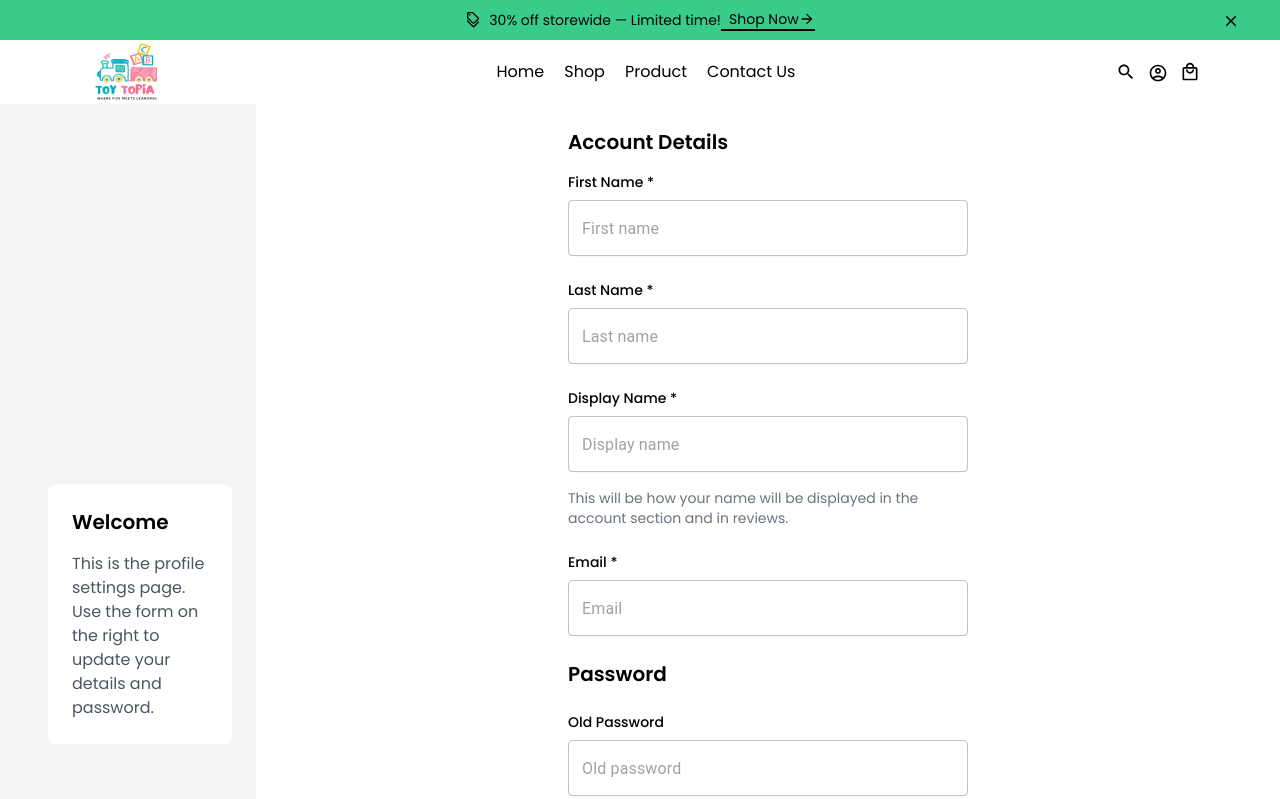
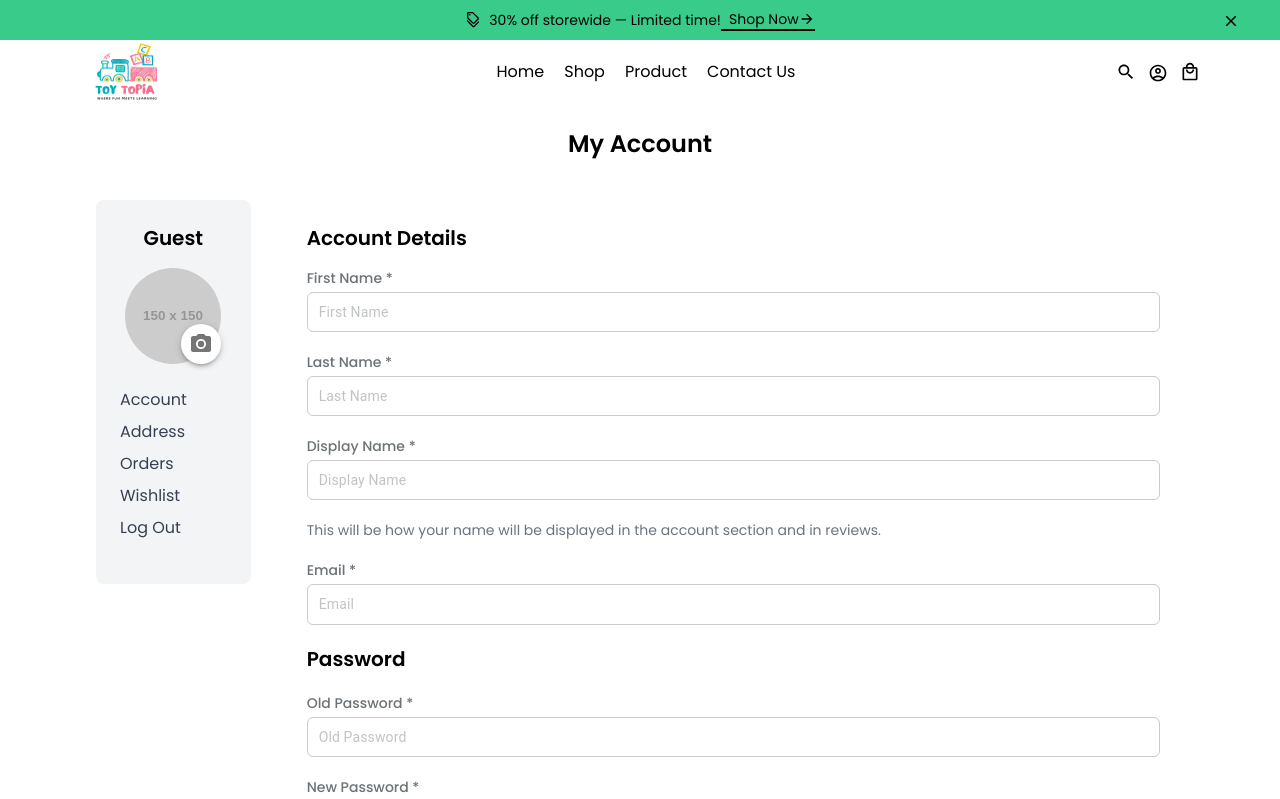
Before and after one commit to OsaVS/toytopia-frontend, a React (Vite) app: page /profile in a window 1280 px wide. Shown: the top 799 px of the page. Built offline with nearby package versions, Linux system fonts and the light colour scheme; sample sign-in values are in the browser's storage.

Commit message:
create account page

```diff
--- /dev/null
+++ b/src/components/MobileProfileMenu.tsx
@@ -0,0 +1,114 @@
+import React, { useState } from "react";
+import { Avatar, IconButton } from "@mui/material";
+import CameraAltIcon from "@mui/icons-material/CameraAlt";
+import ArrowDropDownIcon from "@mui/icons-material/ArrowDropDown";
+import ArrowDropUpIcon from "@mui/icons-material/ArrowDropUp";
+
+const MobileProfileMenu: React.FC<{
+  onChangeSection: (section: string) => void;
+  activeSection: string;
+  userName: string;
+}> = ({ onChangeSection, activeSection, userName }) => {
+  const [isMenuOpen, setIsMenuOpen] = useState(false);
+  const [profilePicture, setProfilePicture] = useState<string | null>(null);
+
+  const handleImageChange = (event: React.ChangeEvent<HTMLInputElement>) => {
+    const file = event.target.files?.[0];
+    if (file) {
+      const reader = new FileReader();
+      reader.onloadend = () => {
+        setProfilePicture(reader.result as string);
+      };
+      reader.readAsDataURL(file);
+    }
+  };
+
+  const handleSectionChange = (section: string) => {
+    onChangeSection(section);
+    setIsMenuOpen(false);
+  };
+
+  return (
+    <div className="w-full bg-white rounded-lg shadow-sm">
+      {/* Profile Section */}
+      <div className="p-4 border-b">
+        <div className="flex items-center space-x-4">
+          <div className="relative">
+            <Avatar
+              src={profilePicture || "https://via.placeholder.com/150"}
+              alt="Profile"
+              sx={{ width: 48, height: 48 }}
+            />
+            <label htmlFor="mobile-upload-photo">
+              <IconButton
+                component="span"
+                sx={{
+                  position: "absolute",
+                  bottom: 0,
+                  right: 0,
+                  bgcolor: "white",
+                  boxShadow: 3,
+                  transform: "translate(25%, 25%)",
+                  padding: 0.5,
+                }}
+              >
+                <CameraAltIcon fontSize="small" />
+              </IconButton>
+            </label>
+            <input
+              type="file"
+              id="mobile-upload-photo"
+              accept="image/*"
+              onChange={handleImageChange}
+              style={{ display: "none" }}
+            />
+          </div>
+          <div>
+            <h3 className="font-semibold">{userName}</h3>
+            <p className="text-sm text-gray-500">Account</p>
+          </div>
+        </div>
+      </div>
+
+      {/* Dropdown Menu Section */}
+      <div>
+        <div
+          className="flex items-center justify-between p-4 cursor-pointer"
+          onClick={() => setIsMenuOpen(!isMenuOpen)}
+        >
+          <span className="font-medium">
+            {activeSection === "LogOut" ? "Menu" : activeSection}
+          </span>
+          <IconButton>
+            {isMenuOpen ? <ArrowDropUpIcon /> : <ArrowDropDownIcon />}
+          </IconButton>
+        </div>
+
+        {isMenuOpen && (
+          <div className="bg-white">
+            <ul className="py-2">
+              {["Account", "Address", "Orders", "Wishlist", "LogOut"].map(
+                (section) => (
+                  <li key={section}>
+                    <button
+                      onClick={() => handleSectionChange(section)}
+                      className={`w-full px-6 py-3 text-left ${
+                        activeSection === section
+                          ? "bg-gray-100 font-medium"
+                          : "hover:bg-gray-50"
+                      }`}
+                    >
+                      {section === "LogOut" ? "Log Out" : section}
+                    </button>
+                  </li>
+                )
+              )}
+            </ul>
+          </div>
+        )}
+      </div>
+    </div>
+  );
+};
+
+export default MobileProfileMenu;
--- /dev/null
+++ b/src/components/ProfileField.tsx
@@ -0,0 +1,72 @@
+import React from "react";
+import { TextField } from "@mui/material";
+
+interface ProfileFieldProps {
+  label: string;
+  name: string;
+  type?: string;
+  value: string;
+  onChange: (event: React.ChangeEvent<HTMLInputElement>) => void;
+}
+
+const ProfileField: React.FC<ProfileFieldProps> = ({
+  label,
+  name,
+  type = "text",
+  value,
+  onChange,
+}) => {
+  return (
+    <div className="mb-3">
+      <label
+        htmlFor={name}
+        className="block text-sm font-medium mb-1"
+        style={{ color: "#6C7275" }}
+      >
+        {label} *
+      </label>
+      <TextField
+        fullWidth
+        id={name}
+        name={name}
+        placeholder={label}
+        variant="outlined"
+        type={type}
+        value={value}
+        onChange={onChange}
+        InputLabelProps={{
+          shrink: false,
+        }}
+        inputProps={{
+          "aria-label": label,
+          style: { color: "#6C7275" },
+        }}
+        sx={{
+          "& .MuiOutlinedInput-root": {
+            padding: "2px",
+            borderRadius: "6px",
+            fontSize: "14px",
+            // Remove explicit border here
+            "&:hover .MuiOutlinedInput-notchedOutline": {
+              borderColor: "#A5A5A5",
+            },
+            "&.Mui-focused .MuiOutlinedInput-notchedOutline": {
+              borderColor: "black",
+              borderWidth: "1px",
+            },
+          },
+          // Add default border styling to notchedOutline
+          "& .MuiOutlinedInput-notchedOutline": {
+            borderColor: "#CBCBCB", // Default border color
+          },
+          "& .MuiOutlinedInput-input": {
+            padding: "8px 10px",
+            color: "#6C7275",
+          },
+        }}
+      />
+    </div>
+  );
+};
+
+export default ProfileField;
--- /dev/null
+++ b/src/components/ProfileSideBar.tsx
@@ -0,0 +1,79 @@
+import React, { useState } from "react";
+import { Avatar, IconButton } from "@mui/material";
+import CameraAltIcon from "@mui/icons-material/CameraAlt";
+
+const ProfileSidebar: React.FC<{
+  onChangeSection: (section: string) => void;
+  userName: string; // Add userName prop
+}> = ({ onChangeSection, userName }) => {
+  // Destructure userName
+  const [profilePicture, setProfilePicture] = useState<string | null>(null);
+
+  const handleImageChange = (event: React.ChangeEvent<HTMLInputElement>) => {
+    const file = event.target.files?.[0];
+    if (file) {
+      const reader = new FileReader();
+      reader.onloadend = () => {
+        setProfilePicture(reader.result as string);
+      };
+      reader.readAsDataURL(file);
+    }
+  };
+
+  return (
+    <div className="max-w-xs bg-gray-100 w-full p-6 rounded-lg h-96">
+      <h2 className="text-xl font-semibold mb-4 text-center">
+        {userName || "Guest"} {/* Dynamic name */}
+      </h2>
+      <div className="flex flex-col items-center mb-4">
+        <div className="relative mb-2">
+          <Avatar
+            src={profilePicture || "https://via.placeholder.com/150"}
+            alt="Profile"
+            sx={{ width: 96, height: 96 }}
+          />
+          <label htmlFor="upload-photo">
+            <IconButton
+              component="span"
+              sx={{
+                position: "absolute",
+                bottom: 0,
+                right: 0,
+                bgcolor: "white",
+                boxShadow: 3,
+              }}
+            >
+              <CameraAltIcon />
+            </IconButton>
+          </label>
+          <input
+            type="file"
+            id="upload-photo"
+            accept="image/*"
+            onChange={handleImageChange}
+            style={{ display: "none" }}
+          />
+        </div>
+      </div>
+      <nav>
+        <ul className="space-y-2">
+          {["Account", "Address", "Orders", "Wishlist", "LogOut"].map(
+            (section) => (
+              <li key={section}>
+                <a
+                  href="#"
+                  onClick={() => onChangeSection(section)}
+                  className="text-gray-700 hover:text-black"
+                >
+                  {section === "LogOut" ? "Log Out" : section}
+                </a>
+              </li>
+            )
+          )}
+        </ul>
+      </nav>
+    </div>
+  );
+};
+
+export default ProfileSidebar;
--- a/src/pages/Profile.tsx
+++ b/src/pages/Profile.tsx
@@ -1,7 +1,8 @@
 import React, { useState } from "react";
-import ProfileInputField from "../components/profileinputfield";
-import ProfilePasswordField from "../components/Profilepasswordfield";
+import ProfileField from "../components/ProfileField";
 import Button from "../components/Button";
+import ProfileSidebar from "../components/ProfileSideBar";
+import MobileProfileMenu from "../components/MobileProfileMenu";
 
 const ProfilePage: React.FC = () => {
   const [formData, setFormData] = useState({
@@ -13,6 +14,8 @@ const ProfilePage: React.FC = () => {
     newPassword: "",
     repeatPassword: "",
   });
+
+  const [activeSection, setActiveSection] = useState("Account");
 
   const handleInputChange = (event: React.ChangeEvent<HTMLInputElement>) => {
     const { name, value } = event.target;
@@ -27,140 +30,124 @@ const ProfilePage: React.FC = () => {
     alert("Changes saved successfully!");
   };
 
+  const handleSectionChange = (section: string) => {
+    if (section === "LogOut") {
+      alert("Logged out successfully!");
+    } else {
+      setActiveSection(section);
+    }
+  };
+
+  const userName =
+    `${formData.firstName} ${formData.lastName}`.trim() || "Guest";
+
   return (
-    <div className="min-h-screen flex">
-      {/* Left Side */}
-      <div className="w-1/5 bg-gray-100 flex justify-center items-center p-6 pl-12">
-        <div className="max-w-xs w-full bg-white p-6 rounded-lg ">
-          <h2 className="text-xl font-semibold mb-4">Welcome</h2>
-          <p className="text-gray-600">
-            This is the profile settings page. Use the form on the right to
-            update your details and password.
-          </p>
-        </div>
+    <div className="min-h-screen flex flex-col px-4 md:px-20">
+      {/* Top Centered Title */}
+      <div className="w-full flex justify-center items-center py-6">
+        <h1 className="text-2xl font-semibold">My Account</h1>
       </div>
 
-      {/* Right Side */}
-      <div className="w-4/5 flex justify-center items-center">
-        <div className="max-w-md w-full bg-white p-6 rounded-lg ">
-          <h2 className="text-xl font-semibold mb-4">Account Details</h2>
-
-          <div className="space-y-6">
-            {/* Profile Fields */}
-            <div>
-              <label
-                htmlFor="firstName"
-                className="block text-sm font-medium mb-2"
-              >
-                First Name *
-              </label>
-              <ProfileInputField
-                name="firstName"
-                value={formData.firstName}
-                onChange={handleInputChange}
-                label="First name"
+      {/* Mobile View */}
+      <div className="block md:hidden">
+        <MobileProfileMenu
+          onChangeSection={handleSectionChange}
+          activeSection={activeSection}
+          userName={userName}
         />
       </div>
 
-            <div>
-              <label
-                htmlFor="lastName"
-                className="block text-sm font-medium mb-2"
-              >
-                Last Name *
-              </label>
-              <ProfileInputField
-                name="lastName"
-                value={formData.lastName}
-                onChange={handleInputChange}
-                label="Last name"
+      {/* Desktop View */}
+      <div className="flex flex-col md:flex-row">
+        {/* Left Side - Desktop */}
+        <div className="hidden md:block w-full md:w-3/12 lg:w-2/12 p-4">
+          <ProfileSidebar
+            onChangeSection={handleSectionChange}
+            userName={userName}
           />
         </div>
 
-            <div>
-              <label
-                htmlFor="displayName"
-                className="block text-sm font-medium mb-2"
-              >
-                Display Name *
-              </label>
-              <ProfileInputField
+        {/* Right Side (Full Width for Form) */}
+        <div className="w-full md:w-9/12 lg:w-10/12 p-4">
+          <div className="w-full p-4 md:p-6 rounded-lg">
+            <h2 className="text-xl font-semibold mb-4">
+              {activeSection} Details
+            </h2>
+
+            {/* Rest of your existing form content */}
+            {activeSection === "Account" && (
+              <div className="space-y-5">
+                {/* Profile Fields */}
+                <ProfileField
+                  name="firstName"
+                  label="First Name"
+                  value={formData.firstName}
+                  onChange={handleInputChange}
+                />
+
+                <ProfileField
+                  name="lastName"
+                  label="Last Name"
+                  value={formData.lastName}
+                  onChange={handleInputChange}
+                />
+
+                <ProfileField
                   name="displayName"
+                  label="Display Name"
                   value={formData.displayName}
                   onChange={handleInputChange}
-                label="Display name"
                 />
-              <p className="text-sm text-gray-500 mt-2">
+                <p className="text-sm text-gray-500">
                   This will be how your name will be displayed in the account
                   section and in reviews.
                 </p>
-            </div>
 
-            <div>
-              <label htmlFor="email" className="block text-sm font-medium mb-2">
-                Email *
-              </label>
-              <ProfileInputField
+                <ProfileField
                   name="email"
+                  label="Email"
                   value={formData.email}
                   onChange={handleInputChange}
-                label="Email"
                 />
-            </div>
 
                 {/* Password Fields */}
                 <h2 className="text-xl font-semibold mt-8">Password</h2>
 
-            <div>
-              <label
-                htmlFor="oldPassword"
-                className="block text-sm font-medium mb-2"
-              >
-                Old Password
-              </label>
-              <ProfilePasswordField
+                <ProfileField
                   name="oldPassword"
+                  label="Old Password"
+                  type="password"
                   value={formData.oldPassword}
                   onChange={handleInputChange}
-                label="Old password"
                 />
-            </div>
 
-            <div>
-              <label
-                htmlFor="newPassword"
-                className="block text-sm font-medium mb-2"
-              >
-                New Password
-              </label>
-              <ProfilePasswordField
+                <ProfileField
                   name="newPassword"
+                  label="New Password"
+                  type="password"
                   value={formData.newPassword}
                   onChange={handleInputChange}
-                label="New password"
                 />
-            </div>
 
-            <div>
-              <label
-                htmlFor="repeatPassword"
-                className="block text-sm font-medium mb-2"
-              >
-                Repeat New Password
-              </label>
-              <ProfilePasswordField
+                <ProfileField
                   name="repeatPassword"
+                  label="Repeat New Password"
+                  type="password"
                   value={formData.repeatPassword}
                   onChange={handleInputChange}
-                label="Repeat new password"
                 />
-            </div>
+
                 <Button
                   type="button"
                   label="Save Changes"
                   onClick={handleSaveChanges}
-              className="bg-black text-white mt-4"
+                  className="bg-black text-white mt-4 w-full "
                 />
+              </div>
+            )}
+            {activeSection === "Address" && <div>Address Details</div>}
+            {activeSection === "Orders" && <div>Order History</div>}
+            {activeSection === "Wishlist" && <div>Wishlist Items</div>}
           </div>
         </div>
       </div>
```
Lines whose indentation alone changed are shown as unchanged.
